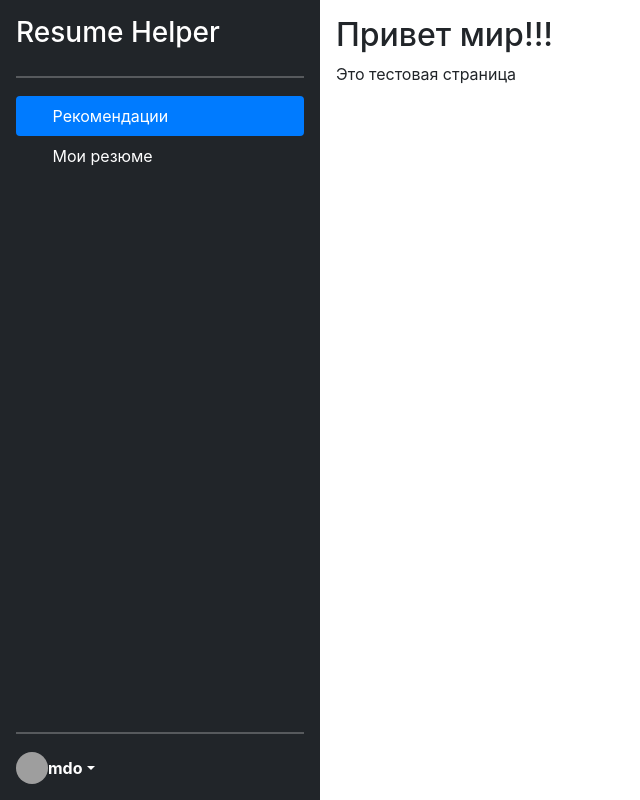
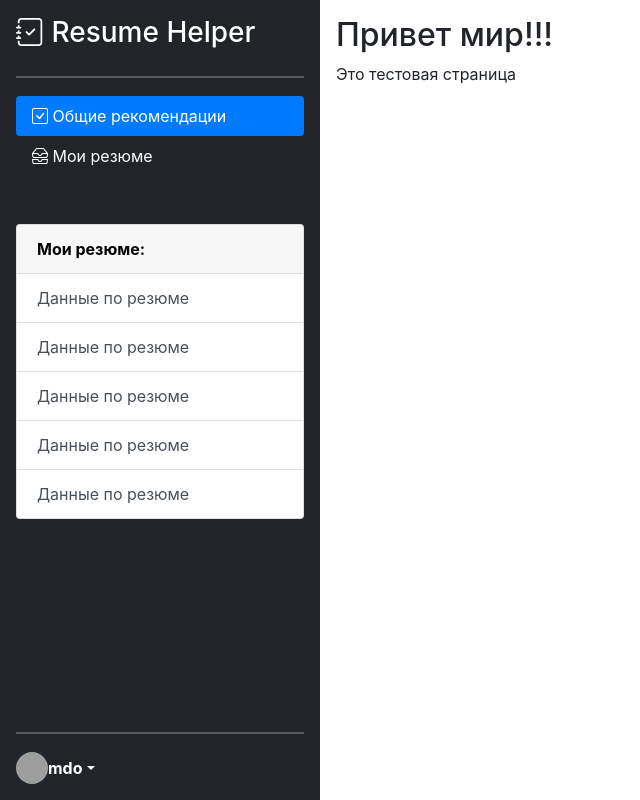
Before and after one commit to alekseeval/vkr_hhru, a Django app: page / in a window 1280 px wide. Shown: the whole page, without its empty margins (0-640 px from the left). Run offline with Django 3.2, Linux system fonts and the light colour scheme; some libraries are stand-ins or nearby versions; grey boxes are pictures that could not be loaded.

Commit message:
Добавлен временный список резюме пользователя и иконки элементов интерфейса

```diff
--- a/web/main/templates/main/base.html
+++ b/web/main/templates/main/base.html
@@ -11,6 +11,7 @@
 
     <link rel="stylesheet" href="https://cdn.jsdelivr.net/npm/bootstrap@4.6.0/dist/css/bootstrap.min.css">
     <script src="https://cdnjs.cloudflare.com/ajax/libs/jquery/3.2.1/jquery.js"></script>
+    <link rel="stylesheet" href="https://cdn.jsdelivr.net/npm/bootstrap-icons@1.5.0/font/bootstrap-icons.css">
 
     <link rel="stylesheet" href="{% static 'css/main_style.css' %}">
     <script src="{% static 'js/navbar.js' %}"></script>
@@ -22,22 +23,43 @@
     <div>
         <div id="nav-sidebar" class="d-flex flex-column flex-shrink-0 p-3 text-white bg-dark" style="width: 320px;">
             <a href="{% url 'home' %}" class="d-flex align-items-center mb-3 mb-md-0 me-md-auto text-white text-decoration-none">
-              <h3 class="fs-4"><i class="bi bi-vector-pen"></i>Resume Helper</h3>
+                <h3 class="fs-4"><i class="bi bi-journal-check"></i> Resume Helper</h3>
             </a>
             <hr>
             <ul class="nav nav-pills flex-column mb-auto">
               <li class="nav-item">
                 <a href="{% url 'home' %}" class="nav-link text-white {% if active_el == 'home' %}active{% endif %}" aria-current="page">
-                  <svg class="bi me-2" width="16" height="16"><use xlink:href="#home"></use></svg>
-                  Рекомендации
+                  <i class="bi bi-check-square"></i>
+                  Общие рекомендации
                 </a>
               </li>
               <li class="nav-item">
                 <a href="{% url 'resume_list' %}" class="nav-link text-white {% if active_el == 'rl_list' %}active{% endif %}" aria-current="page">
-                  <svg class="bi me-2" width="16" height="16"><use xlink:href="#home"></use></svg>
+                  <i class="bi bi-inboxes"></i>
                   Мои резюме
                 </a>
               </li>
+
+
+                <li class="nav-item text-black mt-5">
+
+                    <div class="card" style="width: 18rem; color: black">
+                      <div class="card-header font-weight-bold">
+                        Мои резюме:
+                      </div>
+                      <ul class="list-group list-group-flush">
+<!--                          TODO: сделать возможность active -->
+                          <li class="list-group-item list-group-item-action">Данные по резюме</li>
+                          <li class="list-group-item list-group-item-action">Данные по резюме</li>
+                          <li class="list-group-item list-group-item-action">Данные по резюме</li>
+                          <li class="list-group-item list-group-item-action">Данные по резюме</li>
+                          <li class="list-group-item list-group-item-action">Данные по резюме</li>
+                      </ul>
+                    </div>
+
+                </li>
+
+
             </ul>
             <hr>
             <div class="dropdown">
```
